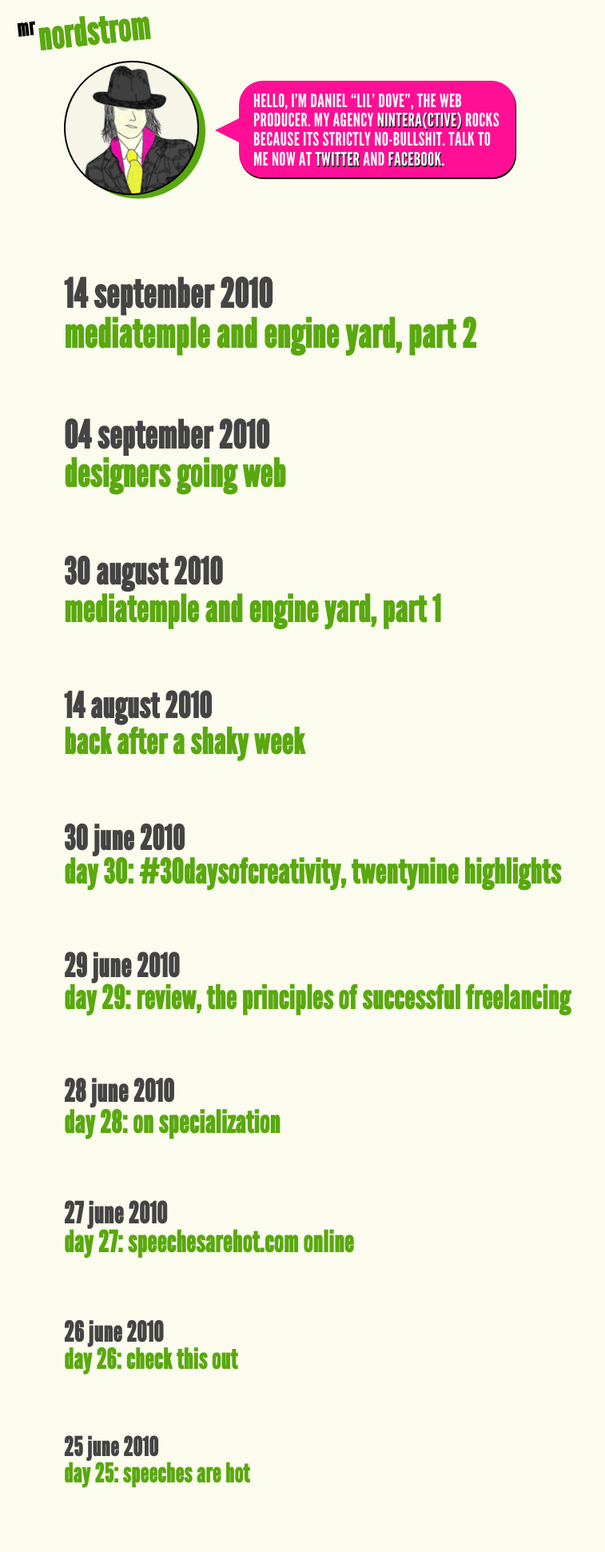
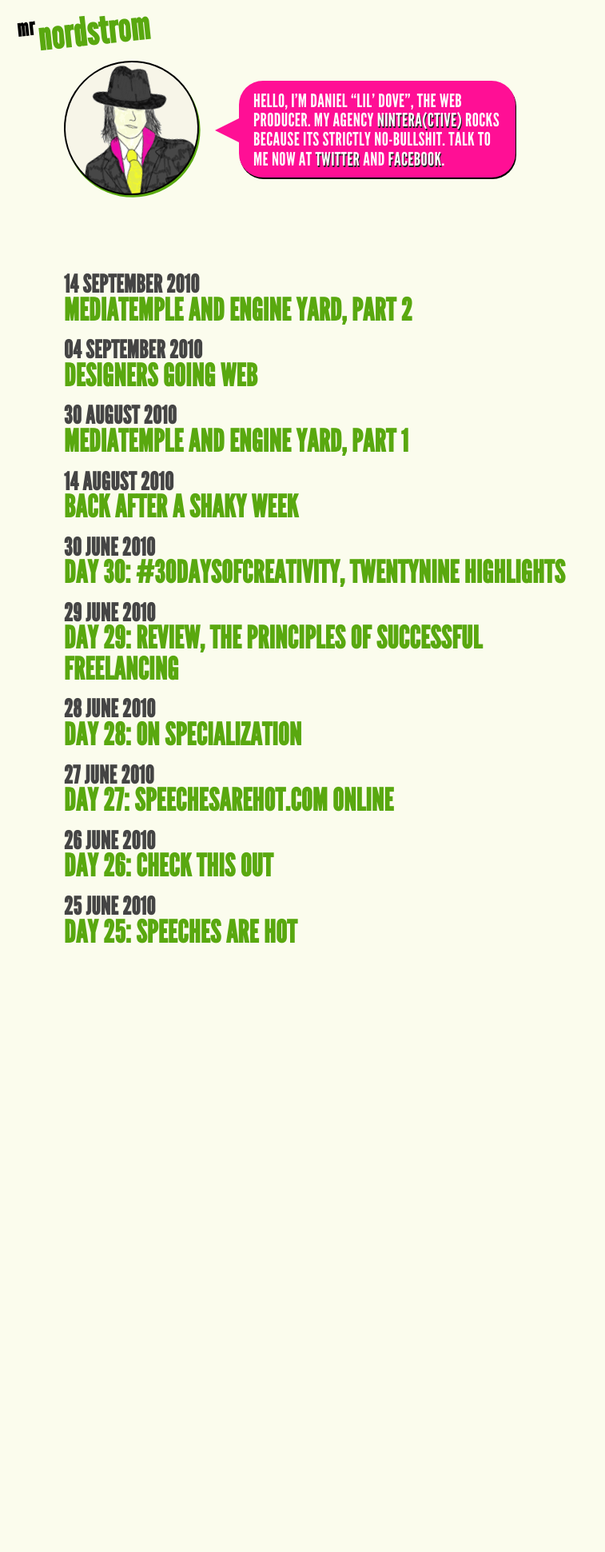
Before and after one commit to dnordstrom/mrnordstrom.com, a Jekyll site: the page built from index.html, in a window 1280 px wide. Shown: the whole page at 80% size, without its empty margins (0-757 px from the left). Built offline with Jekyll 4.4.1, drawn with Linux system fonts in a browser that asks for light colours; Markdown is read by kramdown in place of the engine named in the settings; after the commit the page ends 1265 px from its top, so only the background shows below that.

Commit message:
Style changes.

```diff
--- a/_layouts/base.html
+++ b/_layouts/base.html
@@ -2,7 +2,7 @@
 
 {% include large_header.html %}
 
-<section role="main">
+<section class="base" role="main">
   {{ content }}
 </section>
 
--- a/_layouts/post.html
+++ b/_layouts/post.html
@@ -2,7 +2,7 @@
 
 {% include small_header.html %}
 
-<section role="main">
+<section class="post" role="main">
   <article>
     <header>
       <h1>{{ page.title }}</h1>
--- a/css/style.css
+++ b/css/style.css
@@ -43,7 +43,7 @@
 }
 
 h1 {
-  text-transform: lowercase;
+  text-transform: uppercase;
   font-family: LeagueGothic, Helvetica, sans-serif;
   font-size: 2.5em;
 }
@@ -83,6 +83,7 @@
   -webkit-transform: rotate(-6deg);
   -o-transform: rotate(-6deg);
   transform: rotate(-6deg);
+  text-transform: lowercase;
 }
 
 header[role="banner"] h1 b {
@@ -102,9 +103,9 @@
   -moz-border-radius: 100px;
   -webkit-border-radius: 100px;
   border-radius: 100px;
-  -moz-box-shadow: 7px 6px 0 #59A80F;
-  -webkit-box-shadow: 7px 6px 0 #59A80F;
-  box-shadow: 7px 6px 0 #59A80F;
+  -moz-box-shadow: 1px 3px 0 #59A80F;
+  -webkit-box-shadow: 1px 3px 0 #59A80F;
+  box-shadow: 1px 3px 0 #59A80F;
   background: url("images/me.png") no-repeat scroll left top white;
   border: 2px solid #000;
   float: left;
@@ -160,17 +161,38 @@
 
 h1 time {
   display: block;
+  font-size: 0.8em;
+  line-height: 0.8em;
 }
 
 article {
   margin: 0 0 4em;
 }
 
+.base article {
+  margin: 0 0 1em;
+}
+
 article h1 {
   font-size: 2.6em;
 }
 
-section[role="main"] article:nth-of-type(2) h1 {
+.base article h1 {
+  font-size: 2em;
+  letter-spacing: 0.01em;
+}
+
+.base aside {
+  float: left;
+  font-family: LeagueGothic;
+  font-size: 3.9em;
+  line-height: 62px;
+  margin: 0 0 10px;
+  text-align: center;
+  width: 50px;
+}
+
+/*section[role="main"] article:nth-of-type(2) h1 {
   font-size: 2.5em;
 }
 
@@ -204,7 +226,7 @@
 
 section[role="main"] article:nth-of-type(10) h1 {
   font-size: 1.7em;
-}
+}*/
 
 h1 a:link,
 h1 a:visited,
@@ -238,7 +260,7 @@
 
 article header p {
   font-size: 0.8em;
-  margin-top: 2px;
+  margin-top: -3px;
 }
 
 footer ul {
```
